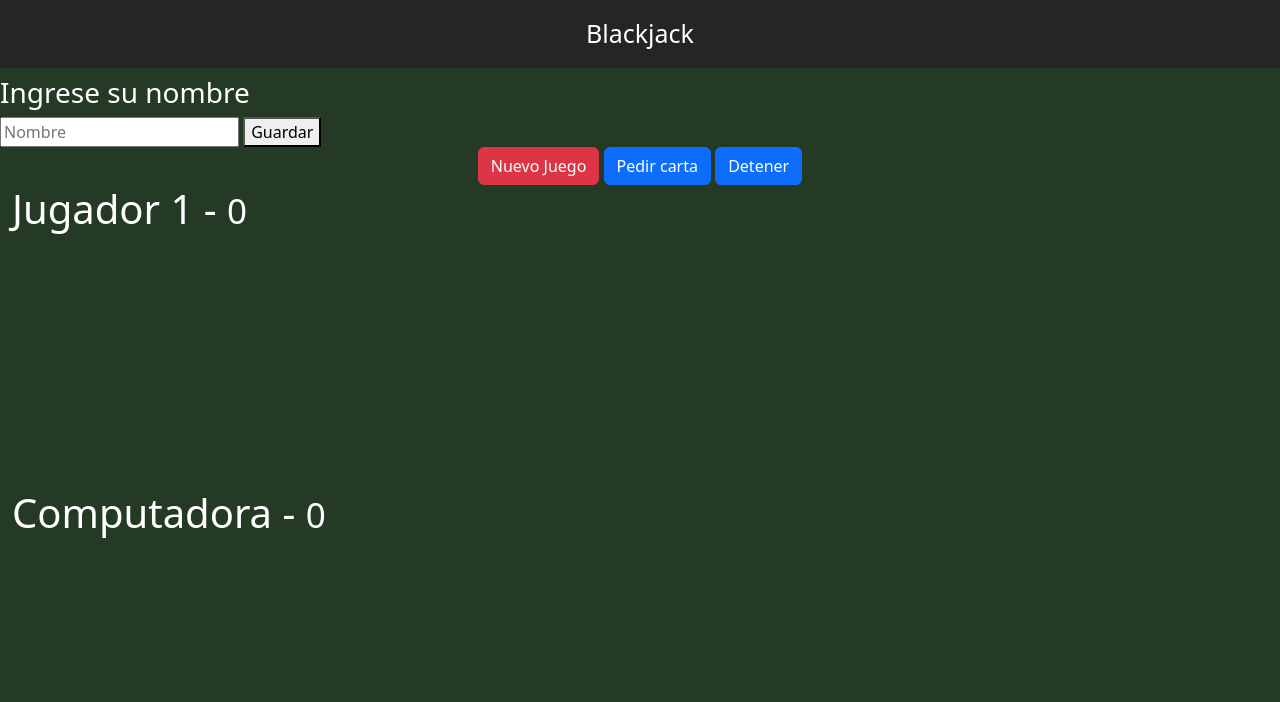
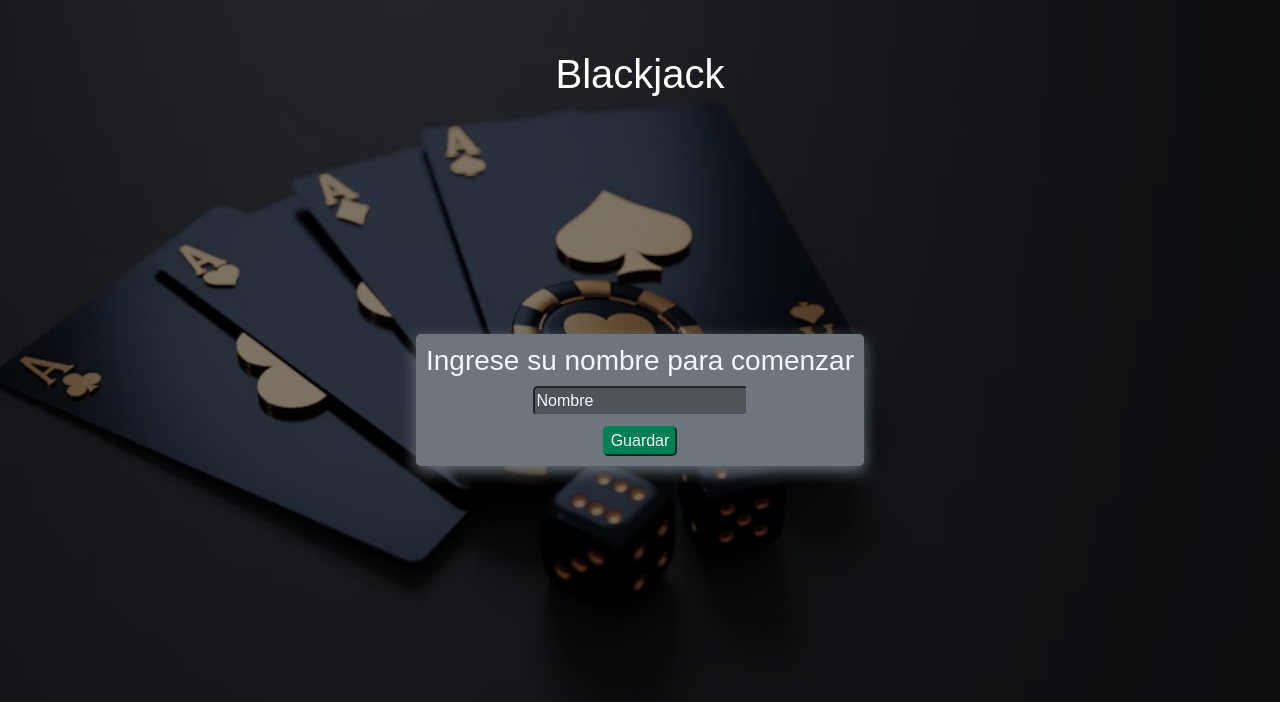
Before and after one commit to Daniuh/Js-BlackJack-Vite, a website built with Vite: page index.html in a window 1280 px wide. Built offline with nearby package versions, Linux system fonts and the light colour scheme.

Commit message:
Se trabaja en la funcionalidad del modal para ocultarlo

```diff
--- a/index.html
+++ b/index.html
@@ -30,8 +30,8 @@
 
   <div class="row container">
     <div class="col">
-
-      <h1>Jugador 1 - <small>0</small></h1>
+        <h1 class="nameUserH1">Jugador 1</h1>
+        <h1 class="userCounter">- <small>0</small></h1>
       <div id="jugador-cartas">
         <!-- <img class="carta" src="assets/cartas/2C.png"> -->
       </div>
--- a/src/blackjack/presentation/user-configuration/modal-user.css
+++ b/src/blackjack/presentation/user-configuration/modal-user.css
@@ -0,0 +1,82 @@
+body {
+    font-family: Arial, Helvetica, sans-serif;
+}
+
+.hide-modal {
+    display: none !important;
+}
+
+.modal-container {
+    position: fixed;
+    top: 0px;
+    left: 0px;
+    width: 100vw;
+    height: 100vh;
+    display: flex;
+    justify-content: center;
+    align-items: center;
+    background-color: black;
+    background-image: url(../../../../public/assets/fondo-modal.png);
+    background-repeat: no-repeat;
+    background-size: cover;
+    background-position: center;
+}
+
+.modal-user {
+    background-color: rgb(108, 118, 124);
+    border-radius: 5px;
+    padding: 10px;
+    box-shadow: 0px 5px 15px rgb(108, 118, 124);
+}
+
+.button{
+    align-items: center;
+    border-radius: 5px;
+    background-color: rgb(0,128,85);
+    border-color: rgb(0,128,85);
+    color: rgb(244, 244, 244);
+}
+
+.button:hover{
+    background-color: rgb(255, 255, 255);
+    border-color: rgb(0, 0, 0);
+    color: rgb(0, 0, 0);
+}
+
+.input {
+    margin-bottom: 10px;
+    border-radius: 5px;
+    border-color: rgb(108, 118, 124);
+    background-color: rgb(78, 85, 88);;
+    color: aliceblue;
+}
+
+.input::placeholder {
+    color: aliceblue;
+    opacity: 1;
+}
+
+.input:focus {
+    outline: none;
+}
+
+form {
+    display: flex;
+    flex-direction: column;
+    align-items: center;
+}
+
+h3 {
+    color: aliceblue;
+}
+
+.modalH1 {
+    position: absolute;
+    top: 50px;
+}
+
+.modal-User-Div {
+    display: flex;
+    flex-direction: column;
+    align-items: center;
+}
--- a/src/blackjack/presentation/user-configuration/modal-user.html
+++ b/src/blackjack/presentation/user-configuration/modal-user.html
@@ -1,9 +1,16 @@
+<div class="modal-User-Div">
+    <div class="modalH1">
+        <h1>
+            Blackjack
+        </h1>
+    </div>
     <div class="modal-user">
         <form novalidate>
             <div class="span-modal">
-            <h3>Ingrese su nombre</h3>
+                <h3>Ingrese su nombre para comenzar</h3>
             </div>
             <input class="input" type="text" name="nameUser" placeholder="Nombre">
             <button class="button" type="submit">Guardar</button>
         </form>
     </div>
+</div>
--- a/src/blackjack/presentation/user-configuration/modal-user.js
+++ b/src/blackjack/presentation/user-configuration/modal-user.js
@@ -15,6 +15,8 @@ export const hideModal = () => {
 export const renderModal = (element) => {
     if(modal) return;
 
+    const nameUserH1 = document.querySelector('.nameUserH1');
+
     modal = document.createElement('div');
     modal.innerHTML = modalHtml;
     modal.className = 'modal-container hide-modal';
@@ -23,19 +25,14 @@ export const renderModal = (element) => {
 
     showModal();
 
-    /* modal.addEventListener('click', (event) => {
-        if(event.target.className === 'modal-container'){
-            hideModal();
-        }
-    });
-
     form.addEventListener('submit', (event) => {
         event.preventDefault();
 
         const formData = new FormData(form);
-
+        //console.log(formData.get('nameUser'));
+        nameUserH1.innerText = formData.get('nameUser');
         hideModal();
-    }); */
+    });
 
     element.append(modal);
 }
--- a/src/style.css
+++ b/src/style.css
@@ -29,3 +29,7 @@ html, body {
 #computadora-cartas, #jugador-cartas {
   height: 240px;
 }
+
+.nameUserH1, .userCounter {
+  display: inline-block;
+}
```
Also changed, not shown: public/assets/fondo-modal.png (added). Lines whose indentation alone changed are shown as unchanged.
